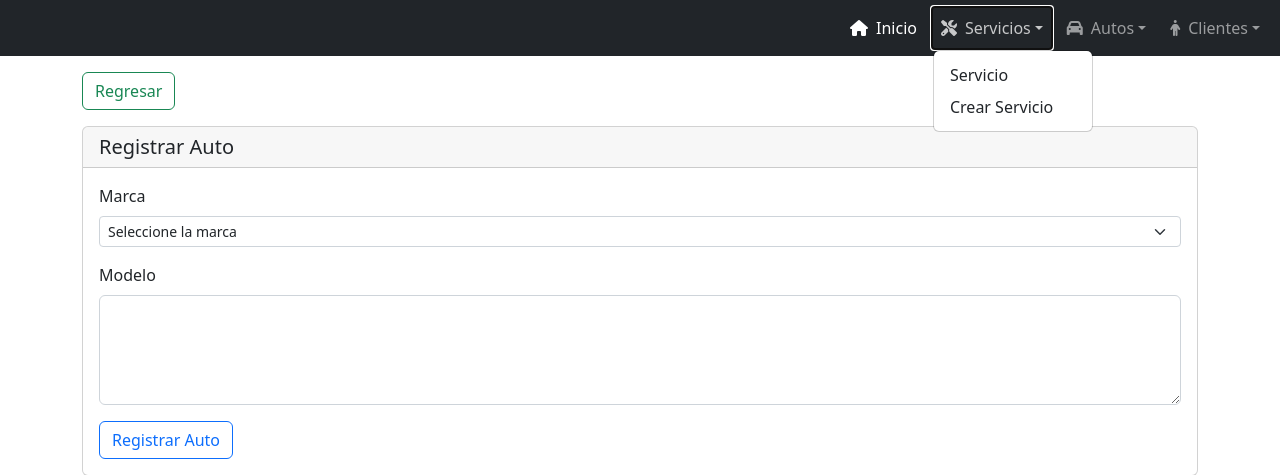
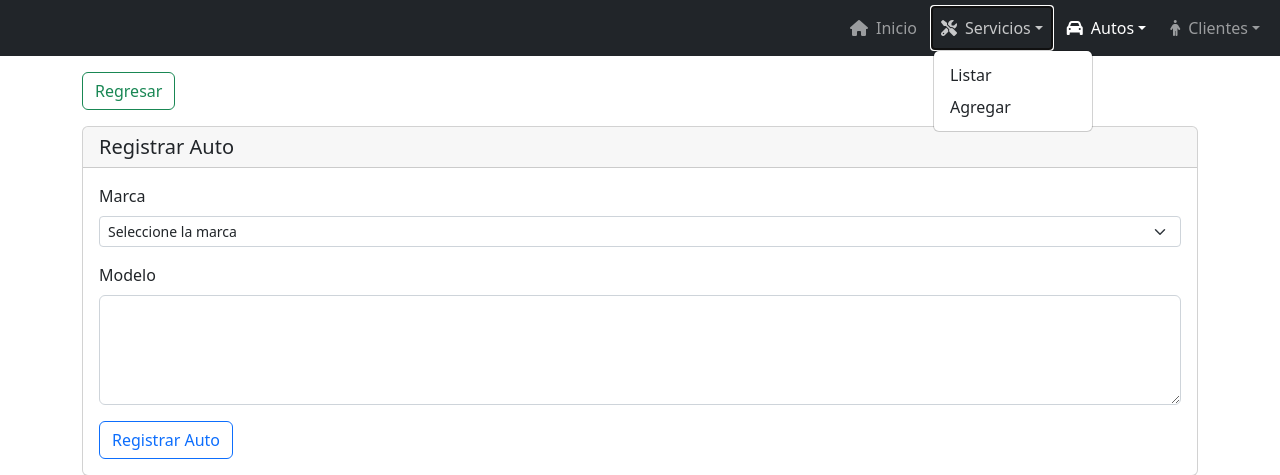
Before and after one commit to renzofbn/auto-wash-peru, a Laravel app: page /auto/create in a window 1280 px wide, after a click on "Servicios". Shown: the top 475 px of the page. Run offline with Laravel 9, Linux system fonts and the light colour scheme; some libraries are stand-ins or nearby versions.

Commit message:
[ADD] navbar

```diff
--- /dev/null
+++ b/app/helpers.php
@@ -0,0 +1,13 @@
+<?php
+    function resaltar_enlace_dropdown($ruta) {
+        // Operador ternario
+        // (condicion) ? 'ValorV' : 'ValorF';
+        return request()->routeIs($ruta) ? 'nav-link dropdown-toggle active' : 'nav-link dropdown-toggle';
+    }
+
+    function resaltar_enlace_nav_link($ruta) {
+        // Operador ternario
+        // (condicion) ? 'ValorV' : 'ValorF';
+        return request()->routeIs($ruta) ? 'nav-link active' : 'nav-link';
+    }
+?>
--- a/composer.json
+++ b/composer.json
@@ -25,7 +25,8 @@
             "App\\": "app/",
             "Database\\Factories\\": "database/factories/",
             "Database\\Seeders\\": "database/seeders/"
-        }
+        },
+        "files": ["app/helpers.php"]
     },
     "autoload-dev": {
         "psr-4": {
--- a/resources/views/layout/plantilla.blade.php
+++ b/resources/views/layout/plantilla.blade.php
@@ -13,14 +13,17 @@
     <script src="https://cdn.jsdelivr.net/npm/bootstrap@5.2.2/dist/js/bootstrap.bundle.min.js"
         integrity="sha384-OERcA2EqjJCMA+/3y+gxIOqMEjwtxJY7qPCqsdltbNJuaOe923+mo//f6V8Qbsw3" crossorigin="anonymous">
     </script>
-    {{-- iconos --}}
+    <!-- {{-- iconos --}} -->
     <script src="https://kit.fontawesome.com/24b090fe9f.js" crossorigin="anonymous"></script>
+
+    <link rel="icon" type="image/x-icon" href="/favicon.ico">
+
 
     <title>@yield('titulo','Auto Wash Perú')</title>
 </head>
 
 <body>
-    {{-- Menú --}}
+    <!-- {{-- Menú --}} -->
     <nav class="navbar navbar-expand-lg navbar-dark bg-dark">
         <div class="container-fluid">
             <a class="navbar-brand" href="#"></a>
@@ -30,32 +33,33 @@
             <div class="collapse navbar-collapse" id="navbarNav">
                 <ul class="navbar-nav ms-md-auto gap-2">
                     <li class="nav-item rounded">
-                        <a class="nav-link active" aria-current="page" href="{{'/'}}"><i class="fa-solid fa-house pe-2"></i>Inicio</a>
+                        <a class="{{ resaltar_enlace_nav_link('index') }}" aria-current="page" href="{{ route('index') }}"><i class="fa-solid fa-house pe-2"></i>Inicio</a>
                     </li>
-                    {{-- SERVICIOS --}}
+                    <!-- {{-- SERVICIOS --}} -->
                     <li class="nav-item dropdown rounded">
-                        <a class="nav-link dropdown-toggle" href="#" id="navbarDropdown" role="button" data-bs-toggle="dropdown" aria-expanded="false"><i class="fa-solid fa-screwdriver-wrench pe-2"></i>Servicios</a>
+                        <a class="{{ resaltar_enlace_dropdown('servicio.*') }}" href="#" id="navbarDropdown" role="button" data-bs-toggle="dropdown" aria-expanded="false"><i class="fa-solid fa-screwdriver-wrench pe-2"></i>Servicios</a>
                         <ul class="dropdown-menu dropdown-menu" aria-labelledby="navbarDropdown">
-                            <li><a class="dropdown-item" href="{{route ('servicio.index')}}">Servicio</a></li>
-                            <li><a class="dropdown-item" href="{{route ('servicio.create')}}">Crear Servicio</a></li>
+                            <li><a class="dropdown-item" href="{{route ('servicio.index')}}">Listar</a></li>
+                            <li><a class="dropdown-item" href="{{route ('servicio.create')}}">Agregar</a></li>
                         </ul>
                     </li>
-                    {{-- AUTOS --}}
+                    <!-- {{-- AUTOS --}} -->
                     <li class="nav-item dropdown rounded">
-                        <a class="nav-link dropdown-toggle" href="#" id="navbarDropdown" role="button" data-bs-toggle="dropdown" aria-expanded="false"><i class="fa-solid fa-car pe-2"></i>Autos</a>
+                        <a class="{{ resaltar_enlace_dropdown('auto.*') }}" href="#" id="navbarDropdown" role="button" data-bs-toggle="dropdown" aria-expanded="false"><i class="fa-solid fa-car pe-2"></i>Autos</a>
                         <ul class="dropdown-menu dropdown-menu" aria-labelledby="navbarDropdown">
-                            <li><a class="dropdown-item" href="{{route ('auto.index')}}">Auto</a></li>
-                            <li><a class="dropdown-item" href="{{route ('auto.create')}}">Crear Auto</a></li>
+                            <li><a class="dropdown-item" href="{{route ('auto.index')}}">Listar</a></a></li>
+                            <li><a class="dropdown-item" href="{{route ('auto.create')}}">Agregar</a></li>
                         </ul>
                     </li>
-                    {{-- Clientes --}}
+                    <!-- {{-- Clientes --}} -->
                     <li class="nav-item dropdown rounded">
-                        <a class="nav-link dropdown-toggle" href="#" id="navbarDropdown" role="button" data-bs-toggle="dropdown" aria-expanded="false"><i class="fa-solid fa-person pe-2"></i>Clientes</a>
+                        <a class="{{ resaltar_enlace_dropdown('cliente.*') }}" href="#" id="navbarDropdown" role="button" data-bs-toggle="dropdown" aria-expanded="false"><i class="fa-solid fa-person pe-2"></i>Clientes</a>
                         <ul class="dropdown-menu dropdown-menu-end" aria-labelledby="navbarDropdown">
-                            <li><a class="dropdown-item" href="{{route ('cliente.index')}}">Cliente</a></li>
-                            <li><a class="dropdown-item" href="{{route ('cliente.create')}}">Crear Cliente</a></li>
+                            <li><a class="dropdown-item" href="{{route ('cliente.index')}}">Listar</a></li>
+                            <li><a class="dropdown-item" href="{{route ('cliente.create')}}">Agregar</a></li>
                         </ul>
                     </li>
+
                 </ul>
             </div>
         </div>
@@ -70,6 +74,7 @@
     {{-- Fin del contenido --}}
 
     {{-- Footer --}}
+    <br/><br/>
     <div class="bg-dark text-white">
         <p class="text-center p-4 m-0">Footer Content</p>
     </div>
--- a/routes/web.php
+++ b/routes/web.php
@@ -18,11 +18,11 @@ use App\Http\Controllers\ClienteController;
 |
 */
 
-Route::get('/', function () {
-    return view('index');
-});
+// Route::get('/', function () {
+//     return view('index');
+// });
 
-
+Route::view("/", "index")->name("index");
 Route::resource("servicio", ServicioController::class);
 
 Route::resource('auto', AutoController::class);
```
Also changed, not shown: resources/views/index.blade.php (+7 -21 lines), README.md, public/favicon.ico, 1 other file.
